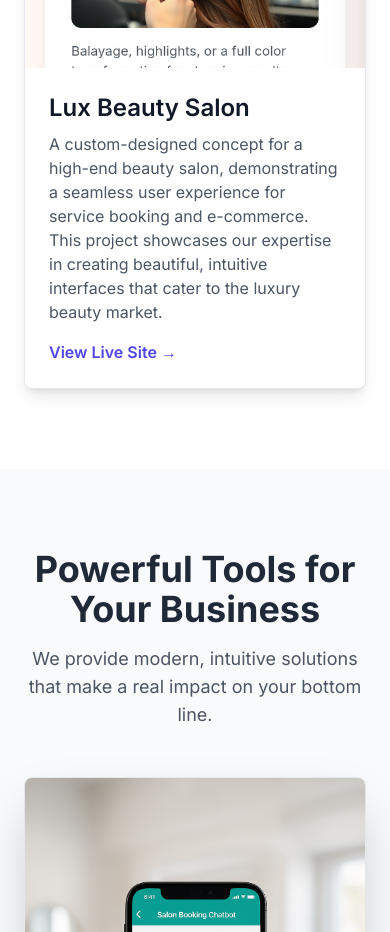
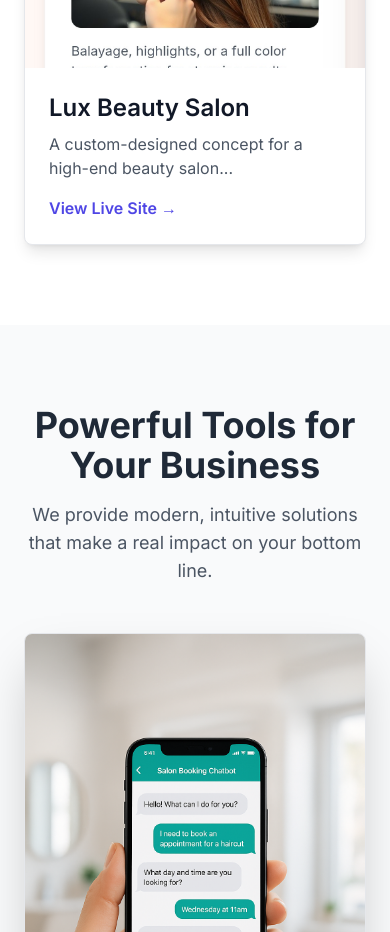
Before and after one commit to CyberSanderson/servengines, a Next.js app: page / in a window 390 px wide. Shown: the part 2620-3552 px from the top of the page. Built offline with nearby package versions, Linux system fonts and the light colour scheme.

Commit message:
updated mobilenav.tsx

```diff
--- a/src/components/Portfolio.tsx
+++ b/src/components/Portfolio.tsx
@@ -6,19 +6,8 @@ import Image from 'next/image';
 import { motion, Variants } from 'framer-motion';
 
 const Portfolio = () => {
-  const sectionVariants: Variants = {
-    initial: { opacity: 0, y: 50 },
-    whileInView: {
-      opacity: 1,
-      y: 0,
-      transition: { duration: 0.6, ease: [0.22, 1, 0.36, 1] }
-    },
-  };
-
-  const sectionViewport = {
-    once: true,
-    amount: 0.2
-  };
+  const sectionVariants: Variants = { /* ... */ };
+  const sectionViewport = { /* ... */ };
 
   return (
     <motion.div
@@ -36,34 +25,28 @@ const Portfolio = () => {
           <div className="mt-12 max-w-2xl mx-auto">
             <div className="bg-white rounded-lg border shadow-lg overflow-hidden group">
 
-              {/* --- RESPONSIVE IMAGE SECTION --- */}
+              {/* --- NEW RESPONSIVE IMAGE SECTION --- */}
               <div className="relative h-64 md:h-80">
-                {/* Mobile Image: Only shows on small screens */}
-                <div className="md:hidden">
+                {/* We use two Image components and control visibility with CSS classes */}
                 <Image
                   src="/lux-mobile.png"
                   alt="Mobile screenshot of the Lux Beauty salon website"
                   fill
-                    className="object-cover object-top"
+                  className="object-cover object-top md:hidden" // Hide on medium screens and up
                 />
-                </div>
-
-                {/* Desktop Image: Only shows on medium screens and up */}
-                <div className="hidden md:block">
                 <Image
                   src="/lux-desktop.png"
                   alt="Desktop screenshot of the Lux Beauty salon website"
                   fill
-                    className="object-cover object-top"
+                  className="object-cover object-top hidden md:block" // Hide by default, show on medium and up
                 />
               </div>
-              </div>
-              {/* ----------------------------- */}
+              {/* ------------------------------------ */}
 
               <div className="p-6 text-left">
                 <h3 className="text-2xl font-semibold text-gray-900">Lux Beauty Salon</h3>
                 <p className="mt-2 text-gray-600">
-                  A custom-designed concept for a high-end beauty salon, demonstrating a seamless user experience for service booking and e-commerce. This project showcases our expertise in creating beautiful, intuitive interfaces that cater to the luxury beauty market.
+                  A custom-designed concept for a high-end beauty salon...
                 </p>
                 <a
                   href="https://lux-beauty-mu.vercel.app/"
```
Lines whose indentation alone changed are shown as unchanged.
